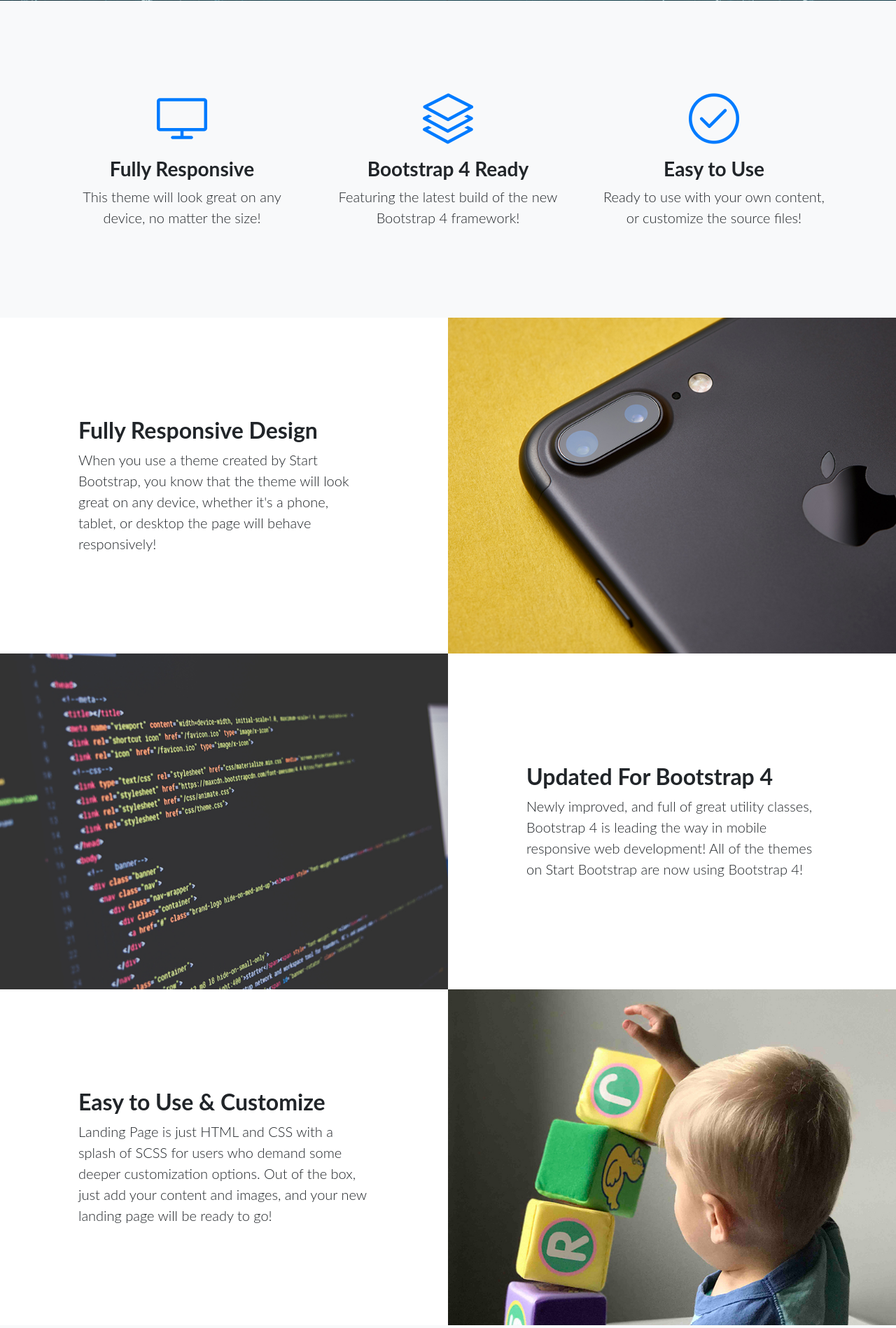
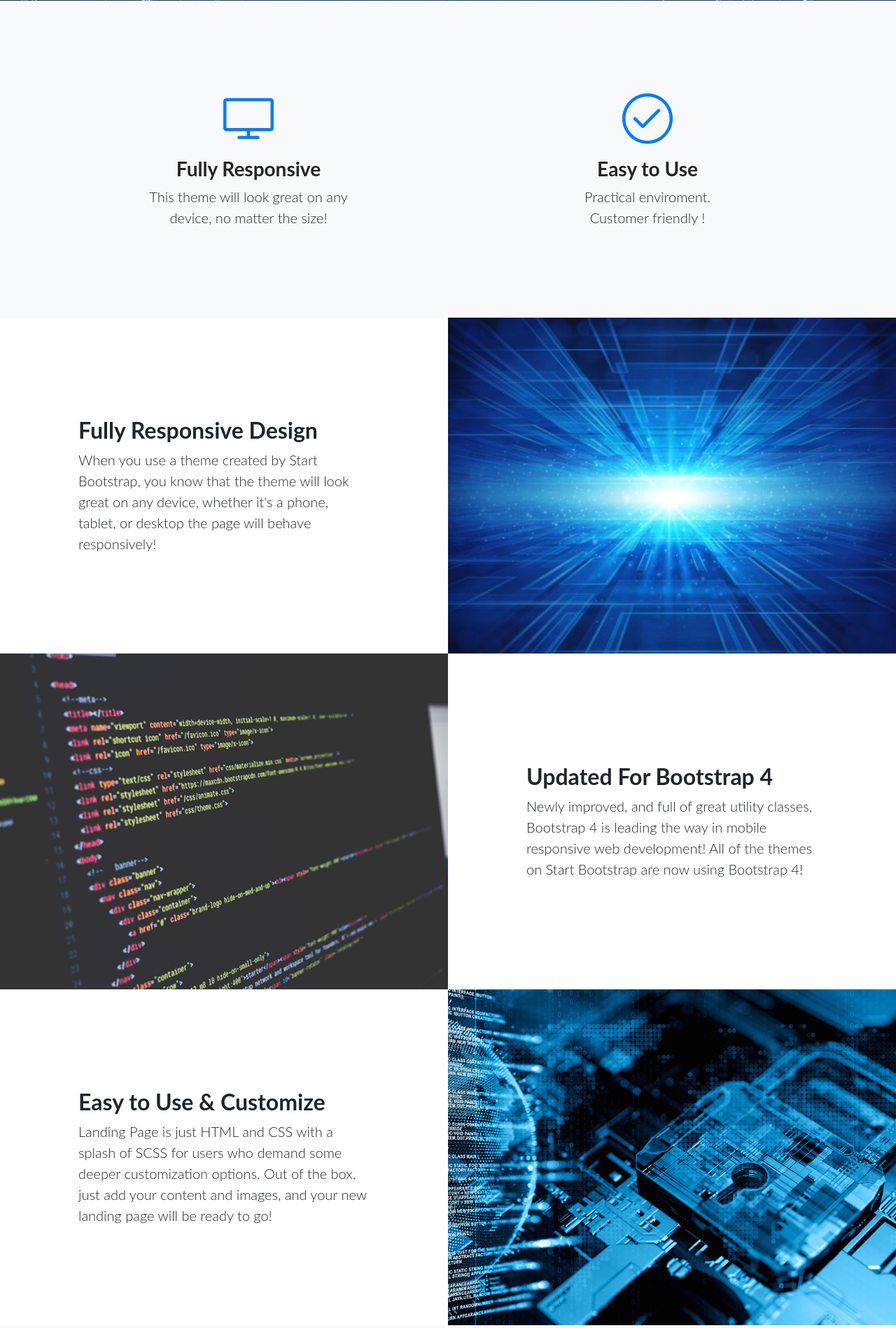
Before and after one commit to adragosxyz/workhorse, a PHP site: page / in a window 1280 px wide. Shown: the part 613-2511 px from the top of the page at 70% size. Run offline with PHP 8.4, Linux system fonts and the light colour scheme.

Commit message:
Updateuri mici

```diff
--- a/site/index.php
+++ b/site/index.php
@@ -72,7 +72,7 @@
   <section class="features-icons bg-light text-center">
     <div class="container">
       <div class="row">
-        <div class="col-lg-4">
+        <div class="col-lg-6">
           <div class="features-icons-item mx-auto mb-5 mb-lg-0 mb-lg-3">
             <div class="features-icons-icon d-flex">
               <i class="icon-screen-desktop m-auto text-primary"></i>
@@ -81,23 +81,16 @@
             <p class="lead mb-0">This theme will look great on any device, no matter the size!</p>
           </div>
         </div>
-        <div class="col-lg-4">
-          <div class="features-icons-item mx-auto mb-5 mb-lg-0 mb-lg-3">
-            <div class="features-icons-icon d-flex">
-              <i class="icon-layers m-auto text-primary"></i>
-            </div>
-            <h3>Bootstrap 4 Ready</h3>
-            <p class="lead mb-0">Featuring the latest build of the new Bootstrap 4 framework!</p>
-          </div>
-        </div>
-        <div class="col-lg-4">
-          <div class="features-icons-item mx-auto mb-0 mb-lg-3">
+
+        <div class="col-lg-6">
+          <div class="features-icons-item mx-auto mb-5 bm-lg-0 mb-lg-3">
             <div class="features-icons-icon d-flex">
               <i class="icon-check m-auto text-primary"></i>
             </div>
             <h3>Easy to Use</h3>
-            <p class="lead mb-0">Ready to use with your own content, or customize the source files!</p>
-          </div>
+            <p class="lead mb-0">Practical enviroment.</p>
+            <p class="lead mb-0">Customer friendly !</p>
+
         </div>
       </div>
     </div>
@@ -108,7 +101,7 @@
     <div class="container-fluid p-0">
       <div class="row no-gutters">
 
-        <div class="col-lg-6 order-lg-2 text-white showcase-img" style="background-image: url('img/bg-showcase-1.jpg');"></div>
+        <div class="col-lg-6 order-lg-2 text-white showcase-img" style="background-image: url('img/bg-showcase-5.jpg');"></div>
         <div class="col-lg-6 order-lg-1 my-auto showcase-text">
           <h2>Fully Responsive Design</h2>
           <p class="lead mb-0">When you use a theme created by Start Bootstrap, you know that the theme will look great on any device, whether it's a phone, tablet, or desktop the page will behave responsively!</p>
@@ -122,7 +115,7 @@
         </div>
       </div>
       <div class="row no-gutters">
-        <div class="col-lg-6 order-lg-2 text-white showcase-img" style="background-image: url('img/bg-showcase-3.jpg');"></div>
+        <div class="col-lg-6 order-lg-2 text-white showcase-img" style="background-image: url('img/bg-showcase-4.jpg');"></div>
         <div class="col-lg-6 order-lg-1 my-auto showcase-text">
           <h2>Easy to Use &amp; Customize</h2>
           <p class="lead mb-0">Landing Page is just HTML and CSS with a splash of SCSS for users who demand some deeper customization options. Out of the box, just add your content and images, and your new landing page will be ready to go!</p>
```
Also changed, not shown: site/img/bg-showcase-4.jpg (added), site/img/bg-showcase-5.jpg (added).
